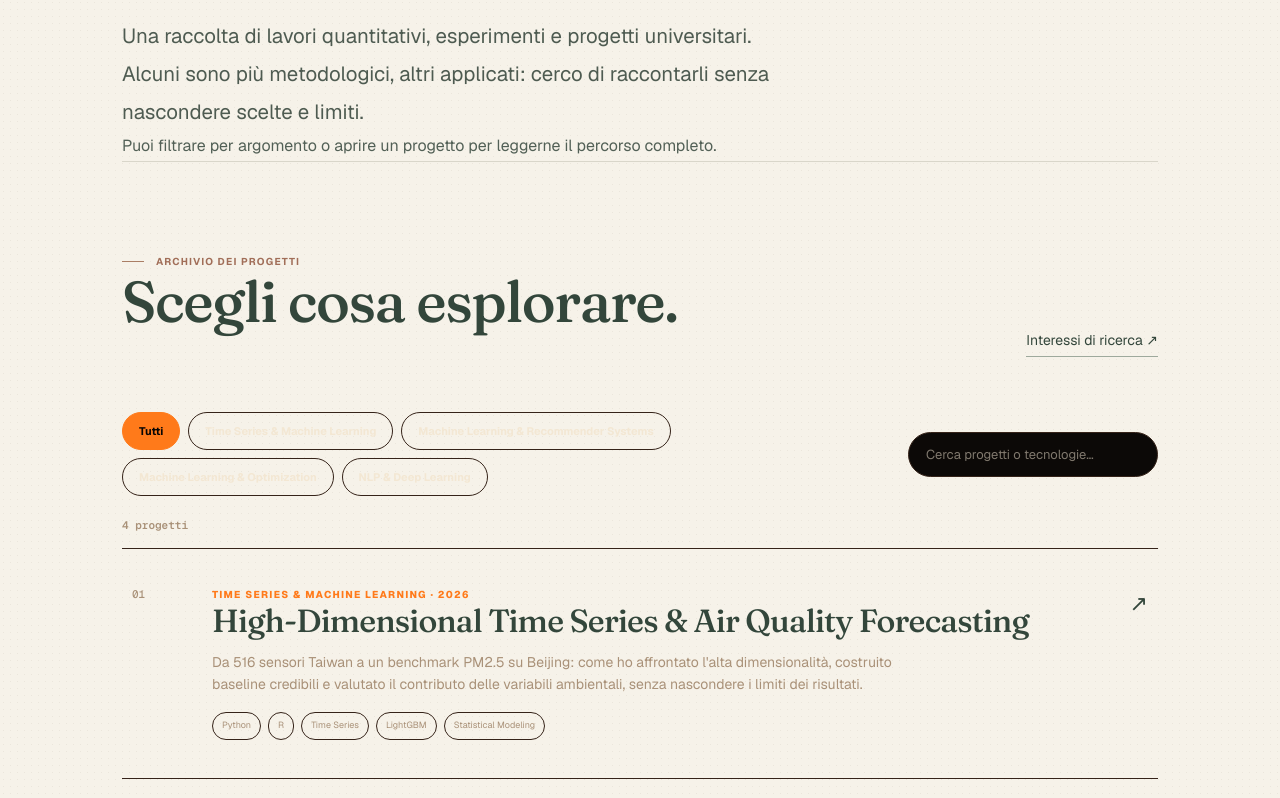
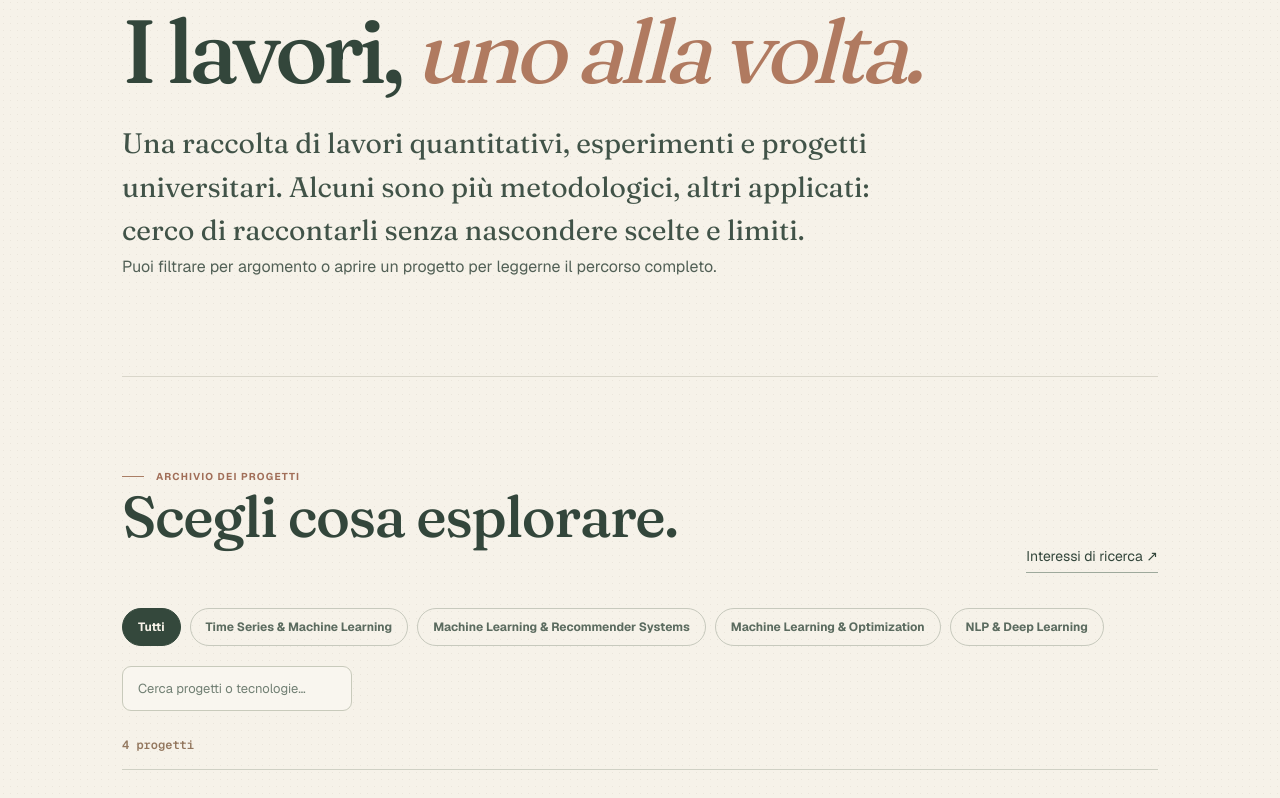
Before and after one commit to andrea-bianco00/andrea-portfolio, a Next.js app: page /progetti in a window 1280 px wide. Shown: the part 239-1037 px from the top of the page. Built offline with nearby package versions, Linux system fonts and the light colour scheme.

Commit message:
style: extend warm editorial system to research, CV and project pages

```diff
--- a/app/cozy.css
+++ b/app/cozy.css
@@ -88,3 +88,42 @@
 .cozy-footer{font-size:12px;letter-spacing:.02em}
 @media(max-width:900px){.cozy-chapter{grid-template-columns:125px minmax(0,1fr);gap:25px}.cozy-about-intro{gap:30px}.cozy-hero{gap:40px}.cozy-story-grid{gap:30px}}
 @media(max-width:760px){.cozy-page h1{font-size:clamp(3.7rem,13vw,5.4rem)}.cozy-hero{padding-top:55px;padding-bottom:75px}.cozy-illustration{max-width:310px}.cozy-section{padding-top:65px;padding-bottom:65px}.cozy-chapter{display:block}.cozy-chapter-index{position:static;padding:0;margin-bottom:22px}.cozy-chapter-index span{font-size:28px;display:inline;margin-right:10px}.cozy-story-grid,.cozy-about-intro{display:block}.cozy-about-side{margin:35px 0 0}.cozy-field-note{padding:28px}.cozy-marginalia{max-width:none;margin-top:20px}.cozy-timeline article{grid-template-columns:1fr}.cozy-page .site-nav .brand{font-size:23px}}
+
+/* Shared interior pages */
+.cozy-interior-hero{padding:104px 0 94px;max-width:910px}
+.cozy-interior-hero h1{max-width:900px}
+.cozy-interior-hero .cozy-lead{font-family:var(--font-fraunces),Georgia,serif;font-size:clamp(1.4rem,2.2vw,1.85rem);line-height:1.55;color:#415348;max-width:800px}
+.cozy-interior-hero .cozy-copy{max-width:720px}
+.cozy-inline-link{text-decoration:underline!important;text-decoration-color:#b59278!important;text-underline-offset:5px}
+.cozy-cv-index{display:flex;flex-wrap:wrap;gap:26px;border-top:1px solid var(--cozy-rule);padding:22px 0 26px;font-size:13px;color:var(--cozy-secondary)}
+.cozy-cv-index a:hover{color:var(--cozy-accent)}
+.cozy-skill-tags{display:flex;gap:9px;flex-wrap:wrap}
+.cozy-skill-tags span{border:1px solid #c6cdbf;border-radius:25px;padding:7px 12px;color:#506452;font-size:13px}
+.cozy-page .cozy-project-directory .portfolio-controls{display:flex;gap:20px;align-items:flex-start;justify-content:space-between;flex-wrap:wrap;margin:0 0 26px}
+.cozy-page .cozy-project-directory .portfolio-filters{display:flex;gap:9px;flex-wrap:wrap}
+.cozy-page .cozy-project-directory .filter-chip{background:transparent;border:1px solid #c7c9bd;color:#5b6b5f;border-radius:30px;padding:10px 15px;font-size:12px;cursor:pointer;transition:background .2s,color .2s}
+.cozy-page .cozy-project-directory .filter-chip:hover{background:#e9e4d5}
+.cozy-page .cozy-project-directory .filter-chip.active{background:#34483c;color:#f7f3e9;border-color:#34483c}
+.cozy-page .cozy-project-directory .portfolio-search input{background:#f9f6ef;border:1px solid #c8cabb;border-radius:9px;color:#34483c;font:inherit;font-size:13px;padding:12px 15px;min-width:230px}
+.cozy-page .cozy-project-directory .portfolio-search input::placeholder{color:#728074}
+.cozy-page .cozy-project-directory .portfolio-count{color:#93775e;font-size:12px;margin:16px 0}
+.cozy-page .cozy-project-directory .project-list{border-top:1px solid #cfd0c4}
+.cozy-page .cozy-project-directory .project-row{color:#34483c;border-color:#cfd0c4;grid-template-columns:42px minmax(0,1fr) 28px;padding:30px 7px}
+.cozy-page .cozy-project-directory .project-row:hover{background:#eae5d9;padding-left:15px}
+.cozy-page .cozy-project-directory .project-number{color:#a5775e}
+.cozy-page .cozy-project-directory .project-meta{color:#996d59;font-size:11px}
+.cozy-page .cozy-project-directory .project-row h3{color:#34483c;font-size:clamp(1.7rem,2.8vw,2.6rem);margin:12px 0}
+.cozy-page .cozy-project-directory .project-description{font-size:15px;color:#5f6c61;line-height:1.8}
+.cozy-page .cozy-project-directory .tags span{color:#667668;border-color:#c5cabc}
+.cozy-page .cozy-project-directory .portfolio-empty{color:#67746a;padding:25px 0}
+.cozy-detail-page .cozy-case{max-width:1100px;padding:70px 32px 110px;color:#34483c}
+.cozy-detail-page .cozy-case>.text-link,.cozy-detail-page .cozy-case>.case-end .text-link{color:#7d6758}
+.cozy-detail-page .case-header{border-bottom:1px solid #cbd0c2;padding:44px 0 58px;margin-bottom:56px}
+.cozy-detail-page .case-header h1{font-size:clamp(2.8rem,5.5vw,5.5rem);color:#34483c;line-height:1.1}
+.cozy-detail-page .case-header .eyebrow{color:#a16e58}
+.cozy-detail-page .case-header .large-copy{color:#526458;font-size:19px;max-width:780px}
+.cozy-detail-page .case-header .tags span{color:#657669;border-color:#c6cabb}
+.cozy-detail-page .case-header .case-github{background:#34483c;color:#f6f2e9;border-radius:30px}
+.cozy-detail-page .case-end{border-color:#cbd0c2}
+.cozy-detail-page .case-study :focus-visible,.cozy-page :focus-visible{outline:2px solid #9f765c;outline-offset:4px}
+@media(max-width:760px){.cozy-interior-hero{padding:65px 0 70px}.cozy-page .cozy-project-directory .portfolio-controls{display:block}.cozy-page .cozy-project-directory .portfolio-search input{width:100%;margin-top:17px}.cozy-page .cozy-project-directory .project-row{grid-template-columns:25px minmax(0,1fr) 18px;gap:12px;padding:24px 0}.cozy-detail-page .cozy-case{padding:45px 22px 80px}.cozy-detail-page .case-header{padding-top:32px}}
```
